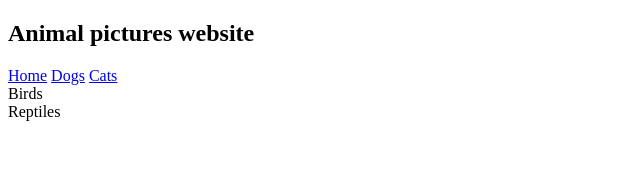
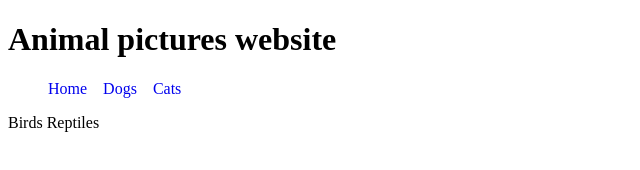
Before and after one commit to AustinHepler/Animal-Website, a plain HTML site: page index.html in a window 1280 px wide. Shown: the whole page, without its empty margins (0-640 px from the left). Drawn offline with Linux system fonts and the light colour scheme.

Commit message:
Add basic navbar through seperate html and js files

```diff
--- a/index.html
+++ b/index.html
@@ -4,14 +4,15 @@
     <meta charset="UTF-8">
     <meta name="viewport" content="width=device-width, initial-scale=1.0">
     <title>Home</title>
+    <link rel="stylesheet" href="style.css" />
+
 </head>
 <body>
-    <h2>Animal pictures website</h2>
+    <h1>Animal pictures website</h1>
 
-    <a href="index.html" class="site-link">Home</a>
-    <a href="dogs.html" class="site-link">Dogs</a>
-    <a href="cats.html" class="site-link">Cats</a>
-    <div class="site-link">Birds</div>
-    <div class="site-link">Reptiles</div>
+    <nav id="navbar"></nav>
+
+    <script src="script.js"></script>
+    <script src="nav-load.js"></script>
 </body>
 </html>
--- /dev/null
+++ b/nav-load.js
@@ -0,0 +1,5 @@
+fetch('nav.html')
+.then(res => res.text())
+.then(html => {
+    document.getElementById('navbar').innerHTML = html;
+});
--- /dev/null
+++ b/nav.html
@@ -0,0 +1,18 @@
+<!DOCTYPE html>
+<html>
+<head>
+    <meta charset="UTF-8" />
+    <title>Nav</title>
+</head>
+<body>
+    <nav>
+    <ul>
+        <li><a href="index.html" class="site-link">Home</a></li>
+        <li><a href="dogs.html" class="site-link">Dogs</a></li>
+        <li><a href="cats.html" class="site-link">Cats</a></li>
+    </ul>
+    <div class="site-link">Birds</div>
+    <div class="site-link">Reptiles</div>
+</nav>
+</body>
+</html>
--- a/style.css
+++ b/style.css
@@ -41,3 +41,13 @@
 .load-more-btn:hover {
     background-color: #0071e3;
 }
+
+nav ul {
+    list-style: none;
+    display: flex;
+    gap: 1rem;
+}
+
+nav a {
+    text-decoration: none;
+}
```
Also changed, not shown: cats.html (+3 -3 lines), dogs.html (+2 -3 lines).
